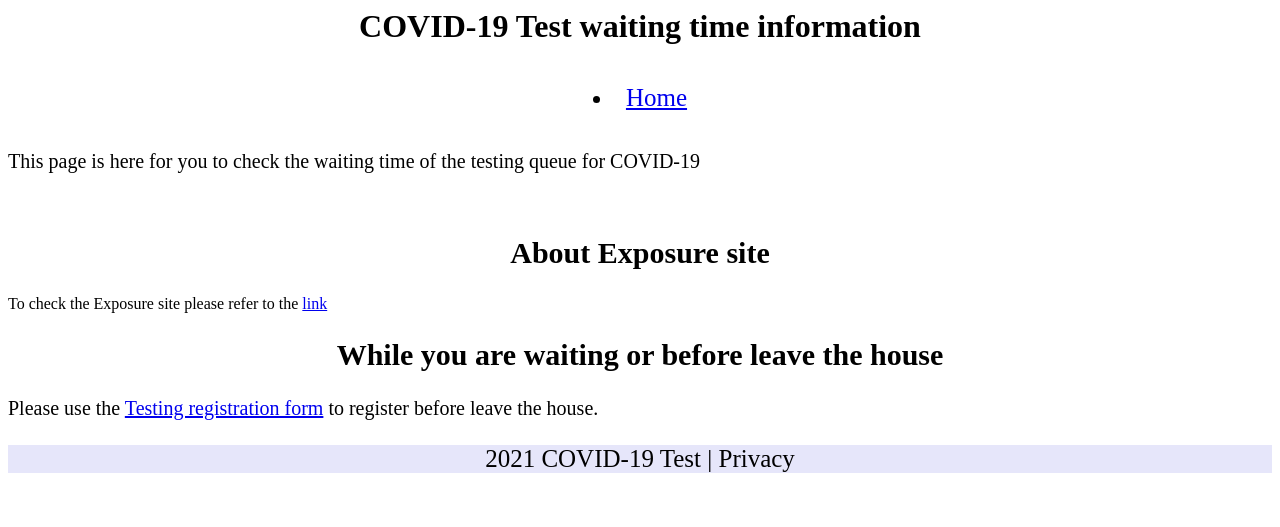
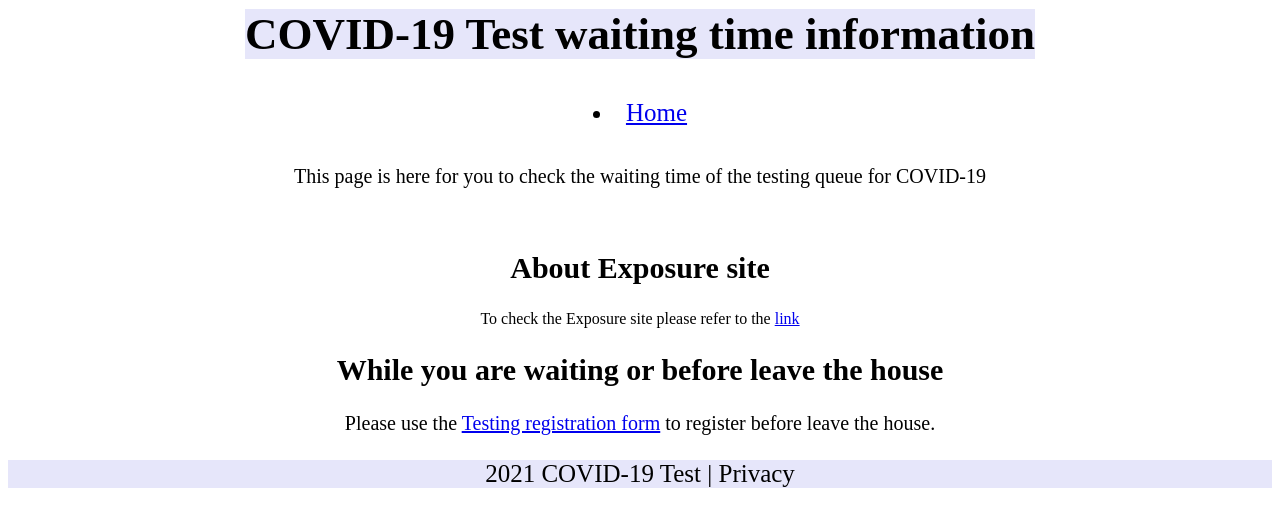
Before and after one commit to patriciasolihin/SEPM-2021, a PHP site: page /home.html in a window 1280 px wide. Shown: the top 527 px of the page. Run offline with PHP 8.4, Linux system fonts and the light colour scheme.

Commit message:
Update style.css

```diff
--- a/style.css
+++ b/style.css
@@ -2,6 +2,13 @@ header{
     color:black;
     text-align: center;
 }
+
+.name{
+    font-size: 45px;
+    text-align: center;
+    background-color: #e6e6fa;;
+}
+
 li{
     font-size: 25px;
 }
@@ -15,6 +22,10 @@ h2{
     font-weight: bold;
 }
 
+p{
+    text-align: center;
+}
+
 footer{
     text-align: center;
     font-size: 25px;
```
